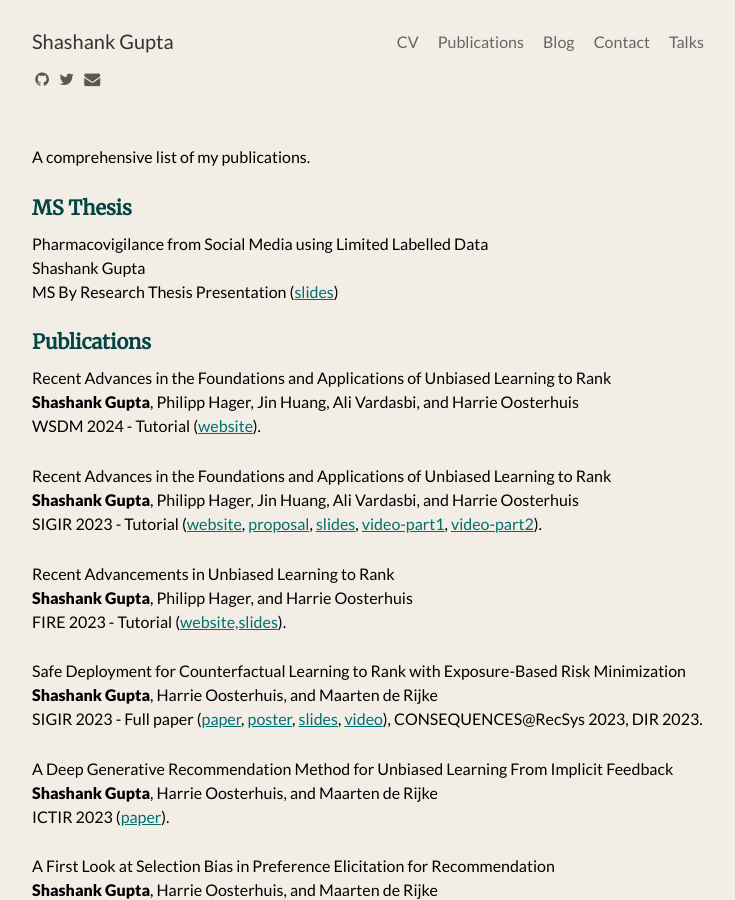
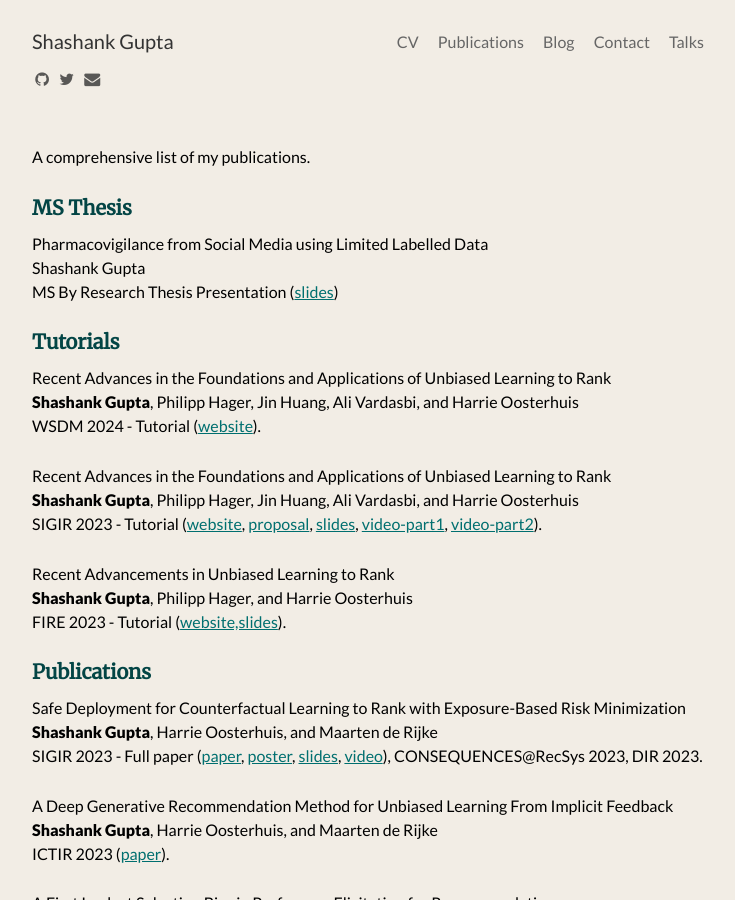
Before and after one commit to shashankg7/shashankg7.github.io, a Jekyll site: the page built from publications.md, in a window 1280 px wide and 900 px high. Shown: the whole window, without its empty margins (272-1007 px from the left). Built offline with Jekyll 4.4.1, drawn with Linux system fonts in a browser that asks for light colours; nearby versions of some CDN libraries.

Commit message:
Update publications.md

```diff
--- a/publications.md
+++ b/publications.md
@@ -13,7 +13,7 @@
 MS By Research Thesis Presentation ([slides](https://docs.google.com/presentation/d/e/2PACX-1vTN0FDiDJsy5cdVeAoZVj2ai2x-8zvDPbkR4JygE7XdCxBoDeIgr73vSHuhXRVeKh9jjiIvzwTXgBo4/pub?start=false&loop=false&delayms=60000))
 
 
-### Publications
+### Tutorials
 
 Recent Advances in the Foundations and Applications of Unbiased Learning to Rank <br>
 <b>Shashank Gupta</b>, Philipp Hager, Jin Huang, Ali Vardasbi, and Harrie Oosterhuis <br>
```
Also changed, not shown: other parts of publications.md (+2 -0 lines).
